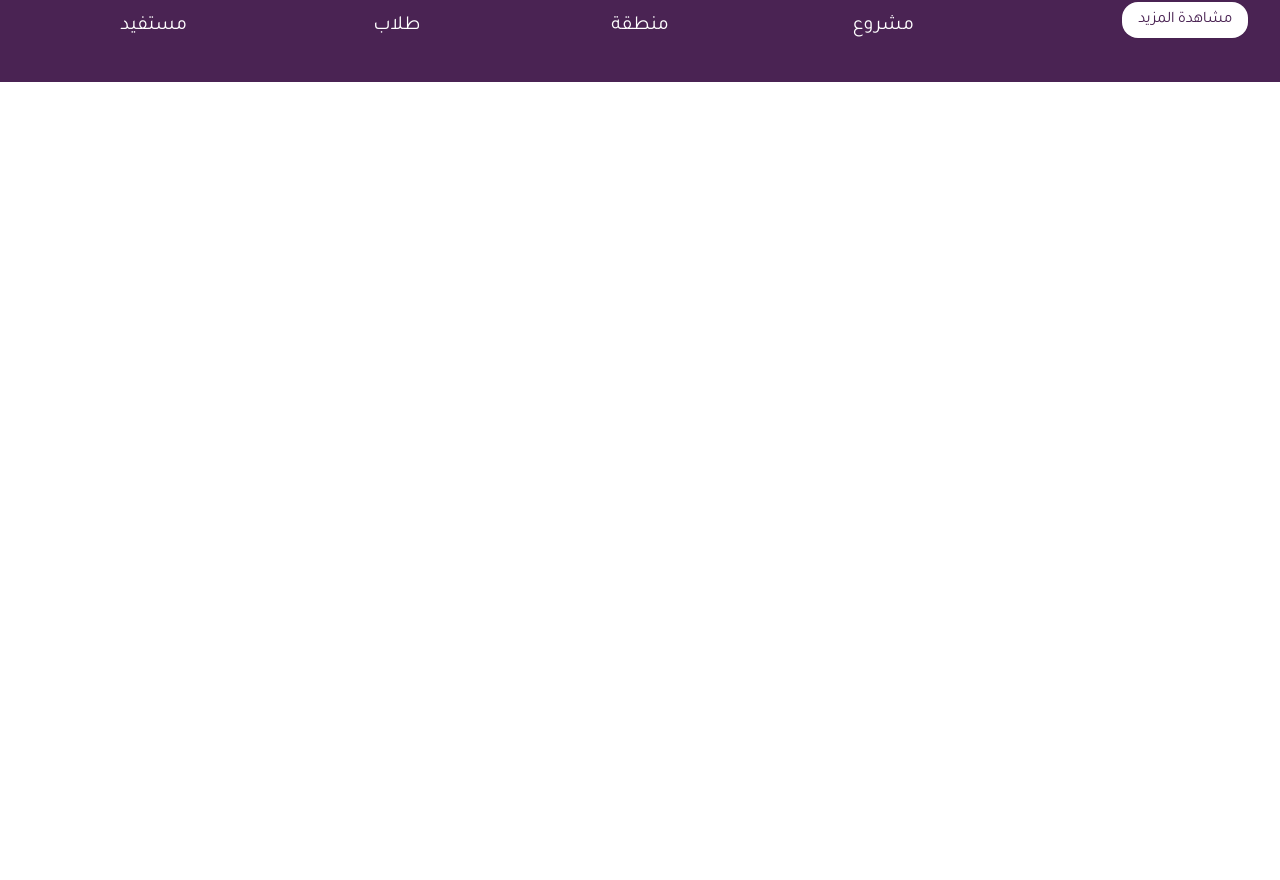
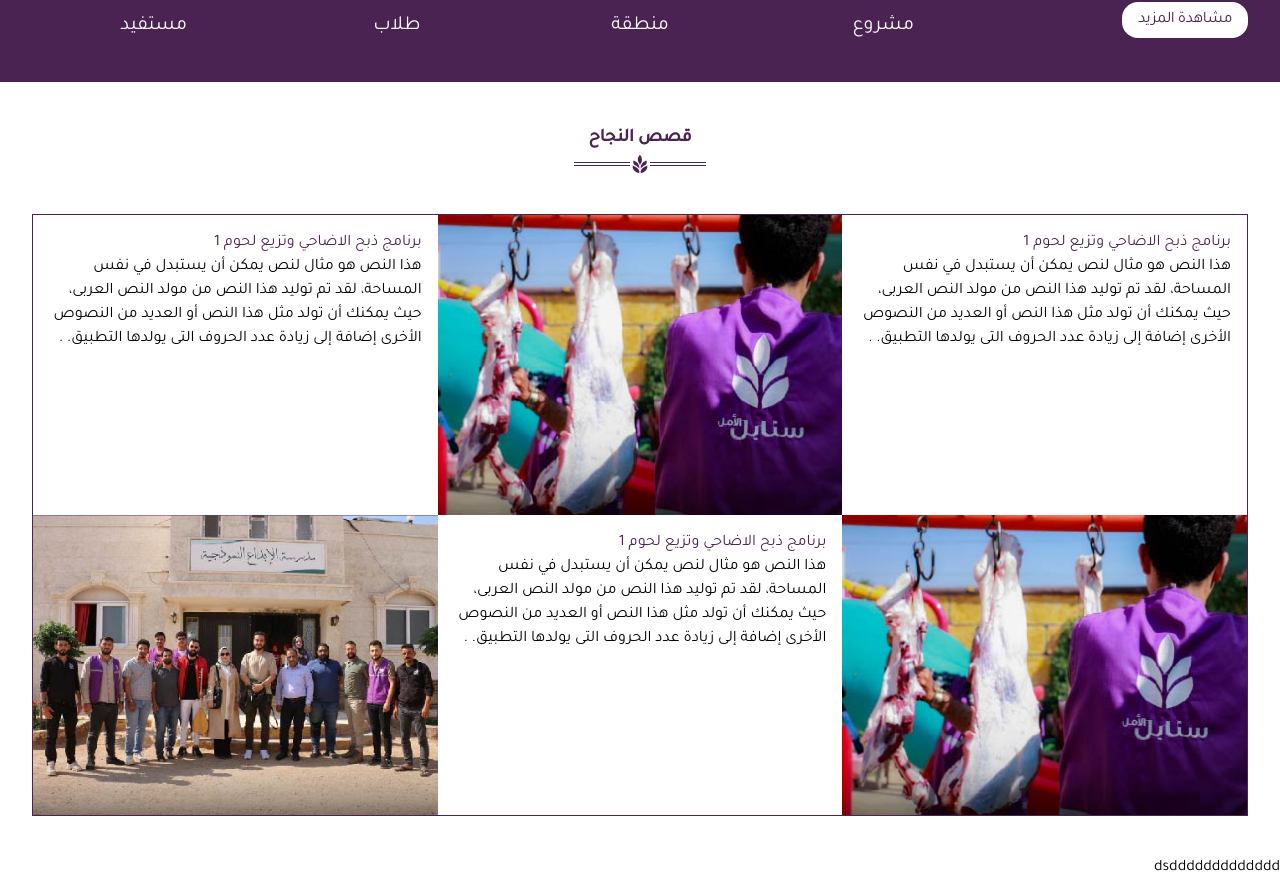
Before and after one commit to m-aljamal/sanabel-client, a Next.js app: page / in a window 1280 px wide. Shown: the part 3674-4554 px from the top of the page. Before the commit the page ends 3756 px from the top, so only its background shows below. Built offline with nearby package versions, Linux system fonts and the light colour scheme.

Commit message:
seccess stories

```diff
--- /dev/null
+++ b/src/components/homePage/SeccessStories.jsx
@@ -0,0 +1,98 @@
+import React from "react";
+import { TitleWithIcon } from "../Title";
+import Image from "next/image";
+import { useRouter } from "next/router";
+import clsx from "clsx";
+import { Container } from "../Container";
+const data = [
+  {
+    id: 1,
+    image: "/images/news-1.jpg",
+    date: "2022/07/15",
+    text: {
+      "ar-SA": {
+        title: "برنامج ذبح الاضاحي وتزيع لحوم 1",
+        description:
+          "هذا النص هو مثال لنص يمكن أن يستبدل في نفس المساحة، لقد تم توليد هذا النص من مولد النص العربى، حيث يمكنك أن تولد مثل هذا النص أو العديد من النصوص الأخرى إضافة إلى زيادة عدد الحروف التى يولدها التطبيق. .",
+        location: "ريف حلب الشمالي",
+      },
+      "en-US": {
+        title: "Program to buy and sell 1",
+        description:
+          "This is just an example text to show how a text can be replaced in the same space, you can generate many other texts like this one or many others, just add more words to increase the number of letters that the application can generate.",
+        location: "Riyad Al-Sharq",
+      },
+    },
+  },
+  {
+    id: 2,
+    image: "/images/news-1.jpg",
+    date: "2022/07/15",
+    text: {
+      "ar-SA": {
+        title: "برنامج ذبح الاضاحي وتزيع لحوم 1",
+        description:
+          "هذا النص هو مثال لنص يمكن أن يستبدل في نفس المساحة، لقد تم توليد هذا النص من مولد النص العربى، حيث يمكنك أن تولد مثل هذا النص أو العديد من النصوص الأخرى إضافة إلى زيادة عدد الحروف التى يولدها التطبيق. .",
+        location: "ريف حلب الشمالي",
+      },
+      "en-US": {
+        title: "Program to buy and sell 1",
+        description:
+          "This is just an example text to show how a text can be replaced in the same space, you can generate many other texts like this one or many others, just add more words to increase the number of letters that the application can generate.",
+        location: "Riyad Al-Sharq",
+      },
+    },
+  },
+  {
+    id: 3,
+    image: "/images/news-3.jpg",
+    date: "2022/07/15",
+    text: {
+      "ar-SA": {
+        title: "برنامج ذبح الاضاحي وتزيع لحوم 1",
+        description:
+          "هذا النص هو مثال لنص يمكن أن يستبدل في نفس المساحة، لقد تم توليد هذا النص من مولد النص العربى، حيث يمكنك أن تولد مثل هذا النص أو العديد من النصوص الأخرى إضافة إلى زيادة عدد الحروف التى يولدها التطبيق. .",
+        location: "ريف حلب الشمالي",
+      },
+      "en-US": {
+        title: "Program to buy and sell 1",
+        description:
+          "This is just an example text to show how a text can be replaced in the same space, you can generate many other texts like this one or many others, just add more words to increase the number of letters that the application can generate.",
+        location: "Riyad Al-Sharq",
+      },
+    },
+  },
+];
+
+const SeccessStories = () => {
+  return (
+    <section className=" mt-10  ">
+      <TitleWithIcon title="قصص النجاح" />
+      <Container>
+        <div className="grid grid-cols-3   my-10  border border-primaryPurple">
+          {data.map((storey) => (
+            <SeccessStory {...storey} />
+          ))}
+        </div>
+      </Container>
+    </section>
+  );
+};
+
+export default SeccessStories;
+const SeccessStory = ({ image, date, text, id }) => {
+  const { locale } = useRouter();
+  const { title, description, location } = text[locale];
+  return (
+    <div className={`flex  ${id === 2 ? "flex-col " : "flex-col-reverse"}`}>
+      <div className=" relative h-[300px]">
+        <Image src={image} objectFit="cover" layout="fill" />
+      </div>
+
+      <div className="p-4 h-[300px]">
+        <h2 className="text-primaryPurple  ">{title}</h2>
+        <p>{description}</p>
+      </div>
+    </div>
+  );
+};
--- a/src/pages/index.jsx
+++ b/src/pages/index.jsx
@@ -7,6 +7,7 @@ import LatestProjects from "@/components/homePage/LatestProjects";
 import About from "@/components/homePage/About";
 import Media from "@/components/homePage/Media";
 import Achivments from "@/components/homePage/Achivments";
+import SeccessStories from "@/components/homePage/SeccessStories";
 
 export default function Home() {
   return (
@@ -26,7 +27,11 @@ export default function Home() {
         <LatestProjects />
         <About />
         <Media />
-        <Achivments/>
+        <Achivments />
+        <SeccessStories />
+        <div className='mt-10'>
+          dsddddddddddddd
+        </div>
       </main>
     </>
   );
```
